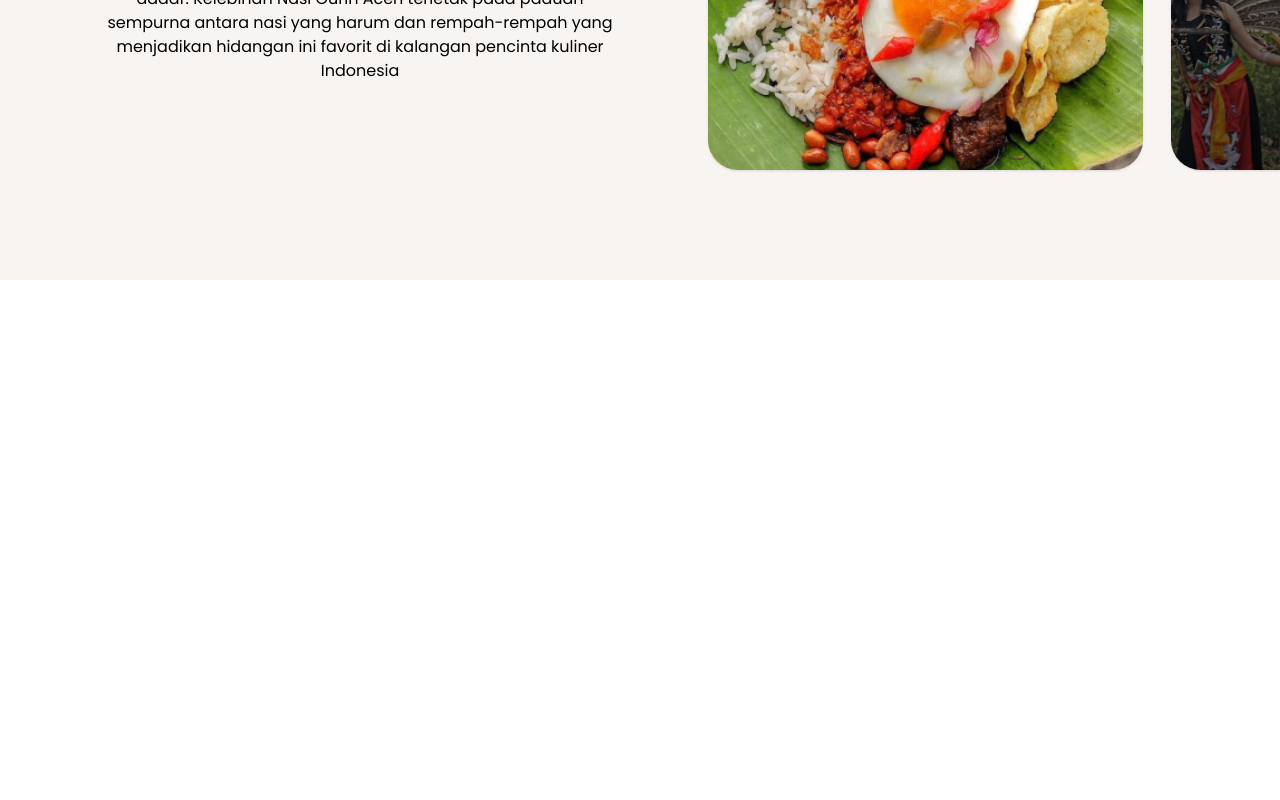
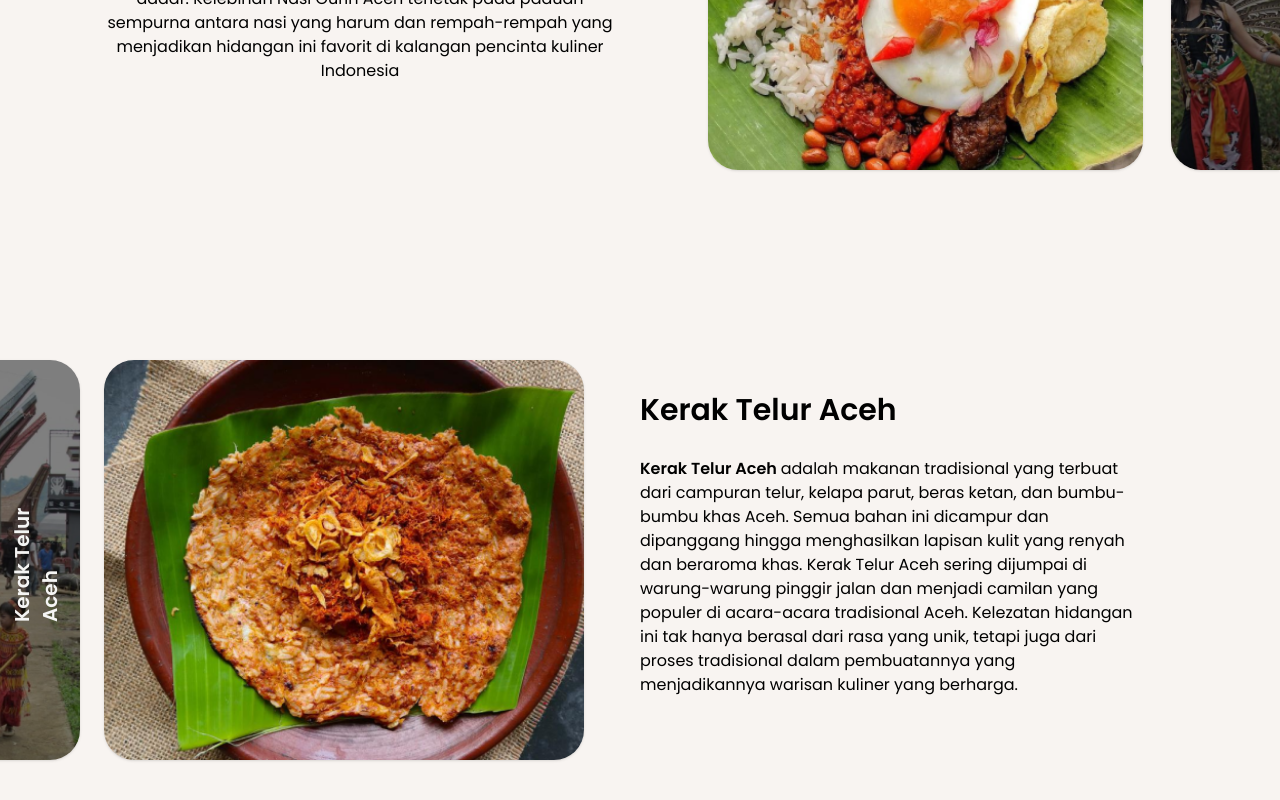
Before and after one commit to YasaKafi/Techomfest-CultureKu, a React (Vite) app: page /detail-page in a window 1280 px wide. Shown: the part 2804-3604 px from the top of the page. Before the commit the page ends 3084 px from the top, so only its background shows below. Built offline with nearby package versions, Linux system fonts and the light colour scheme.

Commit message:
feat : [YK] added component five in the detail-page

```diff
--- /dev/null
+++ b/src/components/detail_component/component_five.jsx
@@ -0,0 +1,62 @@
+import React from "react";
+import imageAsset from "../../utils/image";
+
+function ComponentFiveDetail() {
+  return (
+    <>
+      <div className="w-full h-auto flex flex-col">
+        <div className="w-full h-auto  pb-40 flex flex-row ">
+          <div className="w-2/4   flex flex-row">
+            <div className="w-1/4 h-[350px]  relative mt-20">
+              <div
+                className="w-full h-[400px] -left-20 top-0 absolute bg-gradient-to-b from-black to-black rounded-[30px] shadow"
+                style={{
+                  backgroundImage: `url(${imageAsset.bgSulselOp50})`,
+                  backgroundPosition: "center",
+                  backgroundRepeat: "no-repeat",
+                  backgroundSize: "cover",
+                }}
+              />
+              <div className="w-full h-60 left-0 bottom-0 mb-12 ml-12 absolute 2xl:text-xl xl:text-xl    -rotate-90 text-stone-100 text-2xl font-semibold font-['Poppins'] leading-relaxed">
+              Kerak Telur Aceh
+              </div>
+            </div>
+            <div className="w-3/4 h-[350px] -left-14 z-10 relative mt-20">
+              <div
+                className="w-full h-[400px] left-0 top-0 absolute bg-gradient-to-b from-black to-black rounded-[30px] shadow"
+                style={{
+                  backgroundImage: `url(${imageAsset.kerakTelorAceh})`,
+                  backgroundPosition: "center",
+                  backgroundRepeat: "no-repeat",
+                  backgroundSize: "cover",
+                }}
+              />
+            </div>
+          </div>
+          <div className="w-2/4   flex flex-col justify-center">
+            <div className="text-[30px] font-poppins mt-24 font-semibold">
+            Kerak Telur Aceh
+            </div>
+
+            <div className="text-base font-poppins mr-36 mt-6 font-regular">
+              <span className="font-semibold text-base font-poppins ">
+              Kerak Telur Aceh{" "}
+              </span>{" "}
+               adalah makanan tradisional yang terbuat dari
+              campuran telur, kelapa parut, beras ketan, dan bumbu-bumbu khas
+              Aceh. Semua bahan ini dicampur dan dipanggang hingga menghasilkan
+              lapisan kulit yang renyah dan beraroma khas. Kerak Telur Aceh
+              sering dijumpai di warung-warung pinggir jalan dan menjadi camilan
+              yang populer di acara-acara tradisional Aceh. Kelezatan hidangan
+              ini tak hanya berasal dari rasa yang unik, tetapi juga dari proses
+              tradisional dalam pembuatannya yang menjadikannya warisan kuliner
+              yang berharga.
+            </div>
+          </div>
+        </div>
+      </div>
+    </>
+  );
+}
+
+export default ComponentFiveDetail;
--- a/src/pages/detail_page.jsx
+++ b/src/pages/detail_page.jsx
@@ -4,6 +4,7 @@ import NavBar from "../global_components/navbar";
 import ComponentTwoDetail from "../components/detail_component/component_two";
 import ComponentThreeDetail from "../components/detail_component/component_three";
 import ComponentFourDetail from "../components/detail_component/component_four";
+import ComponentFiveDetail from "../components/detail_component/component_five";
 
 function DetailPage() {
   return (
@@ -14,6 +15,7 @@ function DetailPage() {
         <ComponentTwoDetail/>
         <ComponentThreeDetail/>
         <ComponentFourDetail/>
+        <ComponentFiveDetail/>
       </div>
     </>
   );
```
